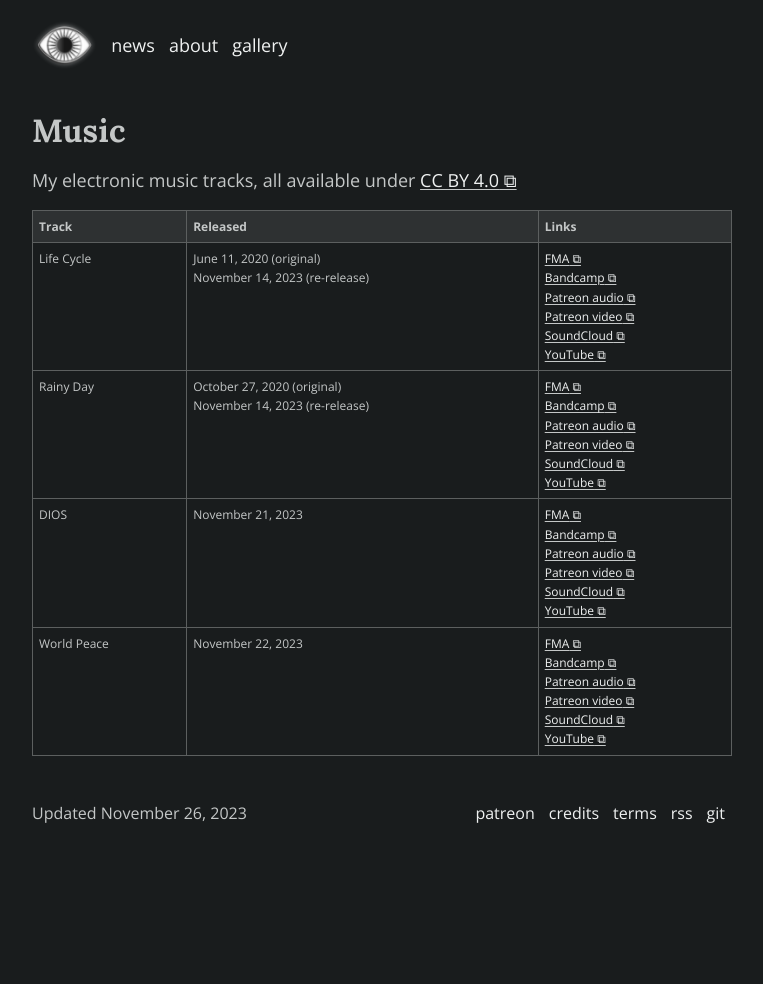
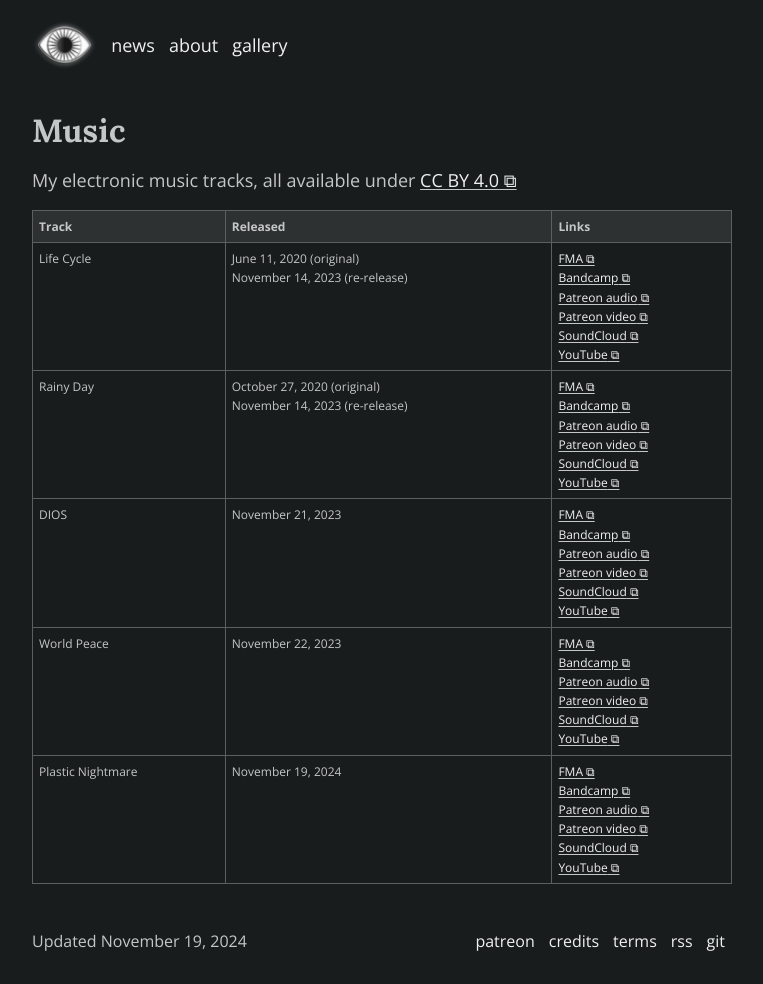
Before and after one commit to schizoidnightmares/schizoidnightmares.com, a Jekyll site: the page built from music.md, in a window 1280 px wide. Shown: the whole page, without its empty margins (258-1021 px from the left). Built offline with Jekyll 4.4.1, drawn with Linux system fonts in a browser that asks for light colours; before the commit the page ends 900 px from its top, so only the background shows below that.

Commit message:
Plastic Nightmare release

```diff
--- a/_data/contributors.yaml
+++ b/_data/contributors.yaml
@@ -20,6 +20,11 @@
   url: https://github.com/Azgaar/Fantasy-Map-Generator
   usage: For my article “<a href="https://schizoidnightmares.medium.com/how-to-generate-custom-biomes-in-azgaars-fantasy-map-generator-763e726a1093" target="_blank">How to generate custom biomes in Azgaar’s Fantasy Map Generator</a>”
   notes: Licensed under the <a href="https://github.com/Azgaar/Fantasy-Map-Generator/blob/master/LICENSE" target="_blank">MIT License</a>
+
+- title: Cgzzz
+  url: https://freesound.org/people/Cgzzz/
+  usage: Field recording
+  notes: Free content
 
 - title: Cloudflare, Inc.
   flag: us
--- a/_data/gallery.yaml
+++ b/_data/gallery.yaml
@@ -78,3 +78,9 @@
   date: 2024
   thumb: /assets/images/note_2024_small.png
   src: /assets/images/note_2024.png
+
+- title: Plastic Nightmare cover image
+  author: AID
+  date: 2024
+  thumb: /assets/images/news/plastic_nightmare_small.jpg
+  src: /assets/images/news/plastic_nightmare.jpg
--- a/music.md
+++ b/music.md
@@ -1,7 +1,7 @@
 ---
 title: Music
 description: My electronic music tracks
-last_modified_at: November 26, 2023
+last_modified_at: November 19, 2024
 ---
 
 # Music
@@ -72,5 +72,19 @@ My electronic music tracks, all available under <a href="https://creativecommons
                 <a href="https://www.youtube.com/watch?v=ImiHI3jg0QQ" target="_blank">YouTube</a>
             </td>
         </tr>
+        <tr>
+            <td>Plastic Nightmare</td>
+            <td>
+                November 19, 2024
+            </td>
+            <td>
+                <a href="https://freemusicarchive.org/music/schizoid-nightmares/single/plastic-nightmare-1/" target="_blank">FMA</a><br>
+                <a href="https://schizoidnightmares.bandcamp.com/track/plastic-nightmare" target="_blank">Bandcamp</a><br>
+                <a href="https://www.patreon.com/posts/plastic-official-116304517" target="_blank">Patreon audio</a><br>
+                <a href="https://www.patreon.com/posts/plastic-official-1163029168" target="_blank">Patreon video</a><br>
+                <a href="https://soundcloud.com/schizoidnightmares/plastic-nightmare" target="_blank">SoundCloud</a><br>
+                <a href="https://www.youtube.com/watch?v=3z8FoCcvqjk" target="_blank">YouTube</a>
+            </td>
+        </tr>
     </table>
 </div>
```
Also changed, not shown: _posts/2024/2024-11-19-plastic-nightmare.md (added, +10 -0 lines), credits.md (+6 -6 lines), gallery.md (+12 -3 lines), assets/images/news/plastic_nightmare.jpg (added), assets/images/news/plastic_nightmare_med.jpg (added), assets/images/news/plastic_nightmare_small.jpg (added).
